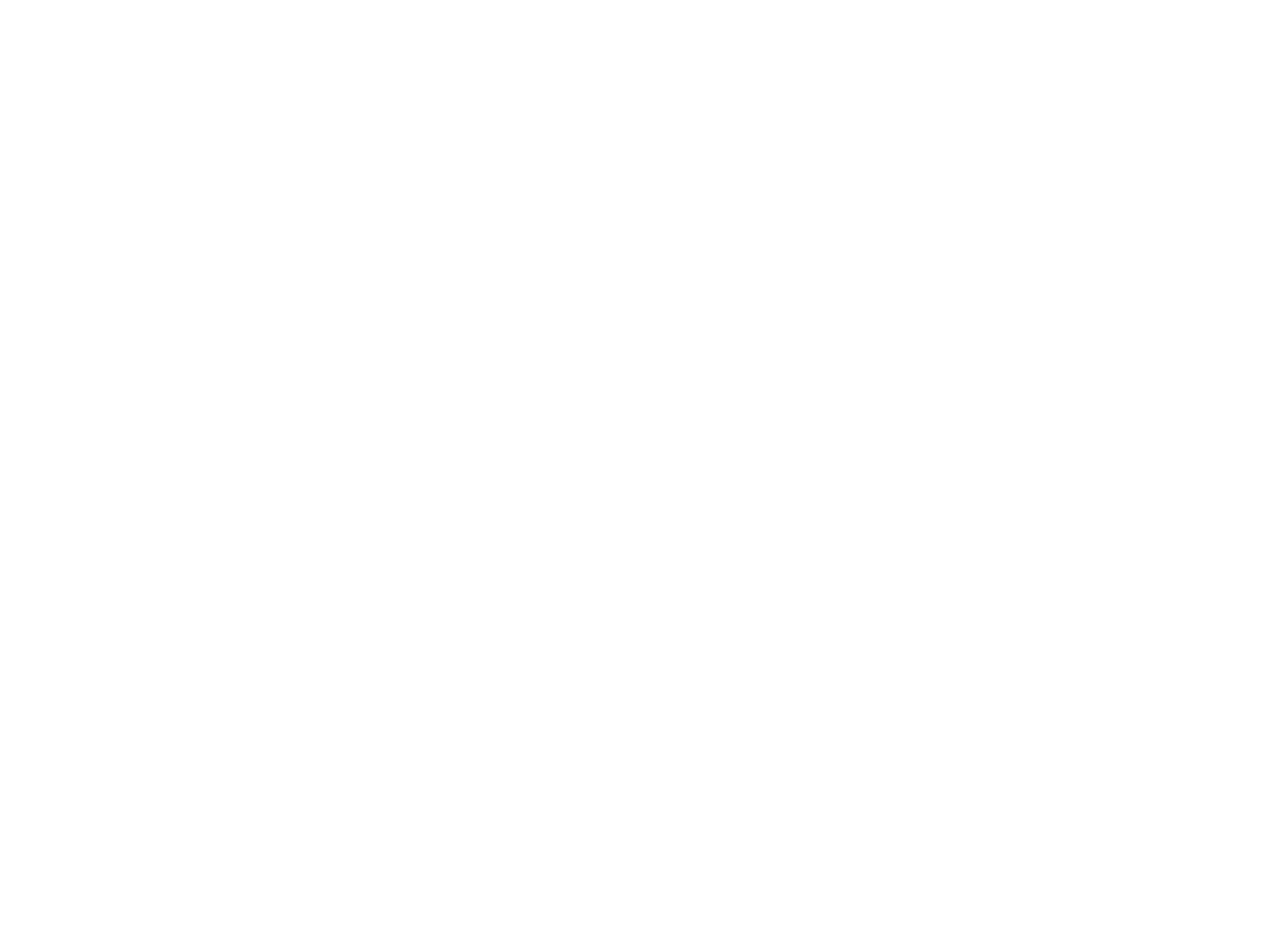
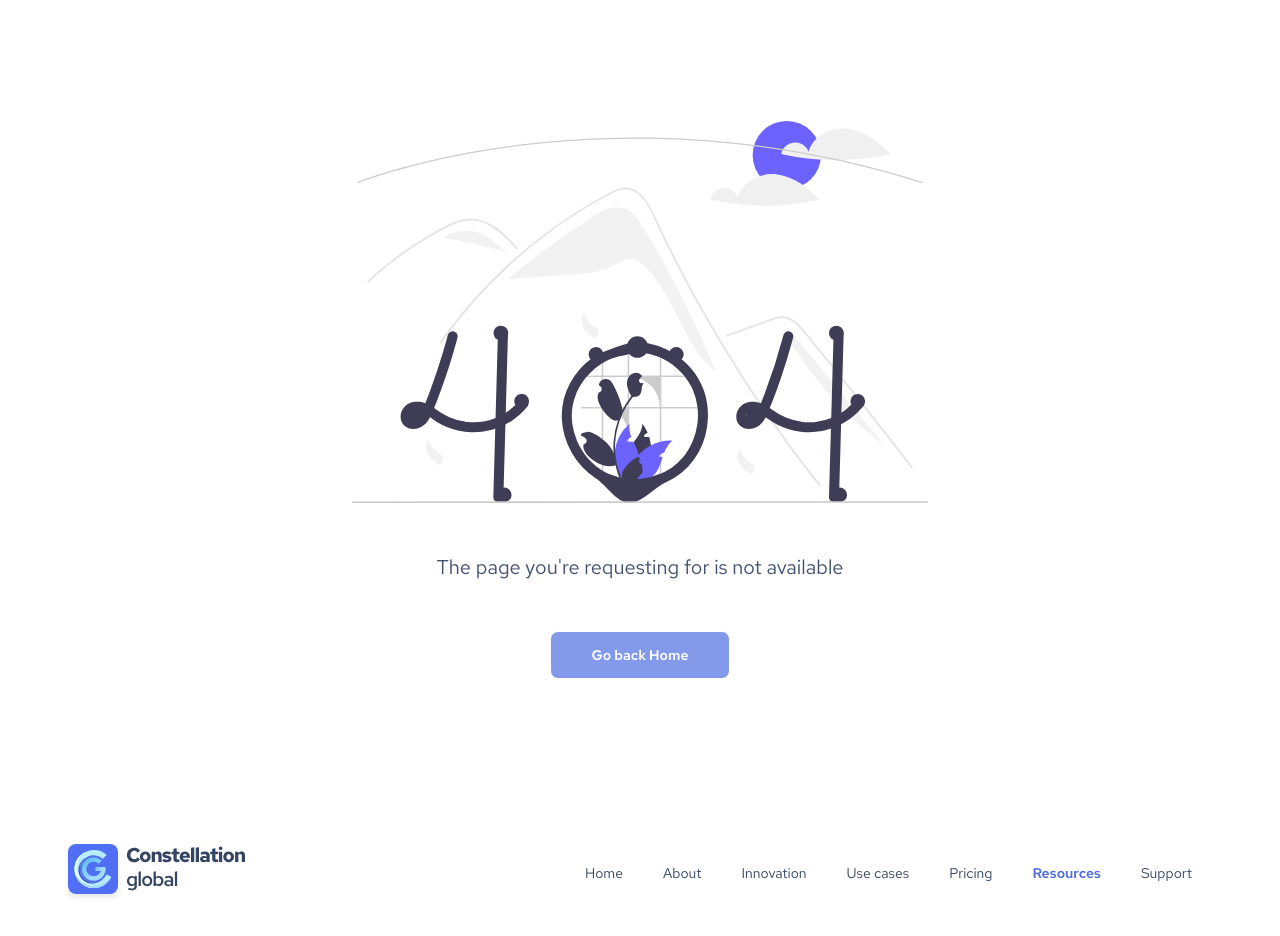
Before and after one commit to Constellation-Global/constellation-global-website, a Vue app: page /resources in a window 1280 px wide. Before the commit this address had no page. Shown: the top 936 px of the page. Before the commit the page ends 800 px from the top, so only its background shows below. Built offline with nearby package versions, Linux system fonts and the light colour scheme.

Commit message:
404 page

```diff
--- a/src/router/index.ts
+++ b/src/router/index.ts
@@ -5,6 +5,7 @@
 import UseCasesView from "@/views/UseCasesView.vue";
 import InnovationView from "@/views/InnovationView.vue";
 import CostCalculatorView from "@/views/CostCalculatorView.vue";
+import NotFound from "@/views/NotFound.vue";
 
 const router = createRouter({
     history: createWebHistory(import.meta.env.BASE_URL),
@@ -34,7 +35,11 @@
                 {
                     path: 'pricing',
                     component: CostCalculatorView,
-                }
+                },
+                {
+                    path: '/:pathMatch(.*)*',
+                    name: 'NotFound', component: NotFound
+                },
             ]
         }
     ]
--- /dev/null
+++ b/src/views/NotFound.vue
@@ -0,0 +1,12 @@
+<template>
+    <div className='flex justify-center items-center flex-col gap-12 h-screen p-12 text-center'>
+        <img :src="ErrorImg" alt="" className='w-full max-w-xl' />
+        <p>The page you're requesting for is not available</p>
+        <x-button href="/" color="accent" outlined class="text-sm rounded-r-lg hover:border-accent border-accent join-item">Go back Home</x-button>
+    </div>
+
+  </template>
+  <script setup lang="ts">
+    import ErrorImg from "@/assets/not-found.svg"
+    import XButton from "@/components/XButton.vue";
+  </script>
```
Also changed, not shown: src/assets/error-page.png (added), src/assets/not-found.svg (added).
